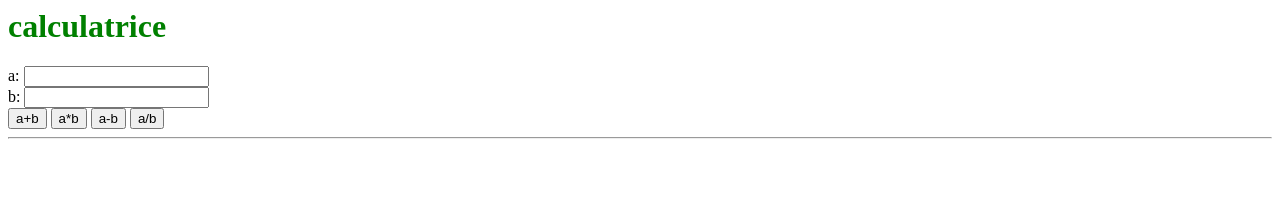
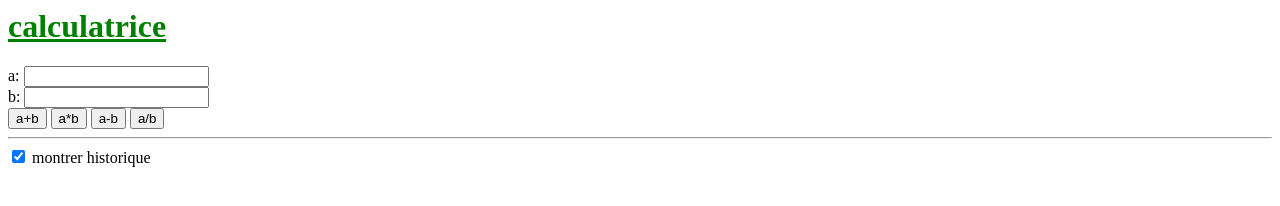
Before and after one commit to didier-tp/isika_js_jquery_092020, a plain HTML site: page tpJs/calculatrice.html in a window 1280 px wide. Drawn offline with Linux system fonts and the light colour scheme.

Commit message:
avec display=block ou none via javascript

```diff
--- a/tpJs/calculatrice.html
+++ b/tpJs/calculatrice.html
@@ -6,6 +6,7 @@
 </head>
 <body id="main" >
    <script>
+
    var x=2;
    var fy="2*x+1";
    var resY= eval(fy);
@@ -14,6 +15,9 @@
    </script>
 
    <h1 id="titre1" >calculatrice</h1>
+   <script>
+     //document.getElementById("titre1").style.color = "red";
+   </script>
    a: <input id="inputA" type="text" /> <br/>
    b: <input id="inputB" type="text" /> <br/>
    <input type="button" onclick="calculerOperation('+')"  value="a+b"></input>
@@ -22,6 +26,8 @@
    <input type="button" onclick="calculerOperation('/')"  value="a/b"></input><br/>
    <div  id="spanRes"></div>
    <hr/>
+   <input type="checkbox" id="cbHisto"
+          onclick="montrerOuCacherHistorique()" checked /> montrer historique
    <ul id="ulHistorique" >
       <!-- <li>2*3=6</li> -->
    </ul>
--- a/tpJs/css/styles.css
+++ b/tpJs/css/styles.css
@@ -1,4 +1,4 @@
 #spanRes { color : blue ; }
 #divA { border:1px ; border-style : solid; border-color : red; }
-h1 { color : green; }
+h1 { color : green; text-decoration : underline; }
 .enEvidence { font-weight : bold ; color : blue; }
--- a/tpJs/js/calculatrice.js
+++ b/tpJs/js/calculatrice.js
@@ -42,3 +42,19 @@ function ajouterDansHistorique(a,b,op,res){
 	nouvel_li.innerHTML=calcul;//ajoute texte entre <li> et </li>
 	ulHisto.appendChild(nouvel_li);//ajoute <li> dans <ul>
 }
+
+function montrerOuCacherHistorique(){
+	var ulHisto = document.getElementById("ulHistorique");
+	//solution 1:
+	/*
+	var etatDisplay = ulHisto.style.display;
+	console.log("etatDisplay="+etatDisplay);
+	if(etatDisplay!="block")
+		ulHisto.style.display="block";
+	else
+	   ulHisto.style.display="none";
+   */
+   //solution 2:
+   var coche = document.getElementById("cbHisto").checked;
+   ulHisto.style.display=coche?"block":"none";
+}
```
